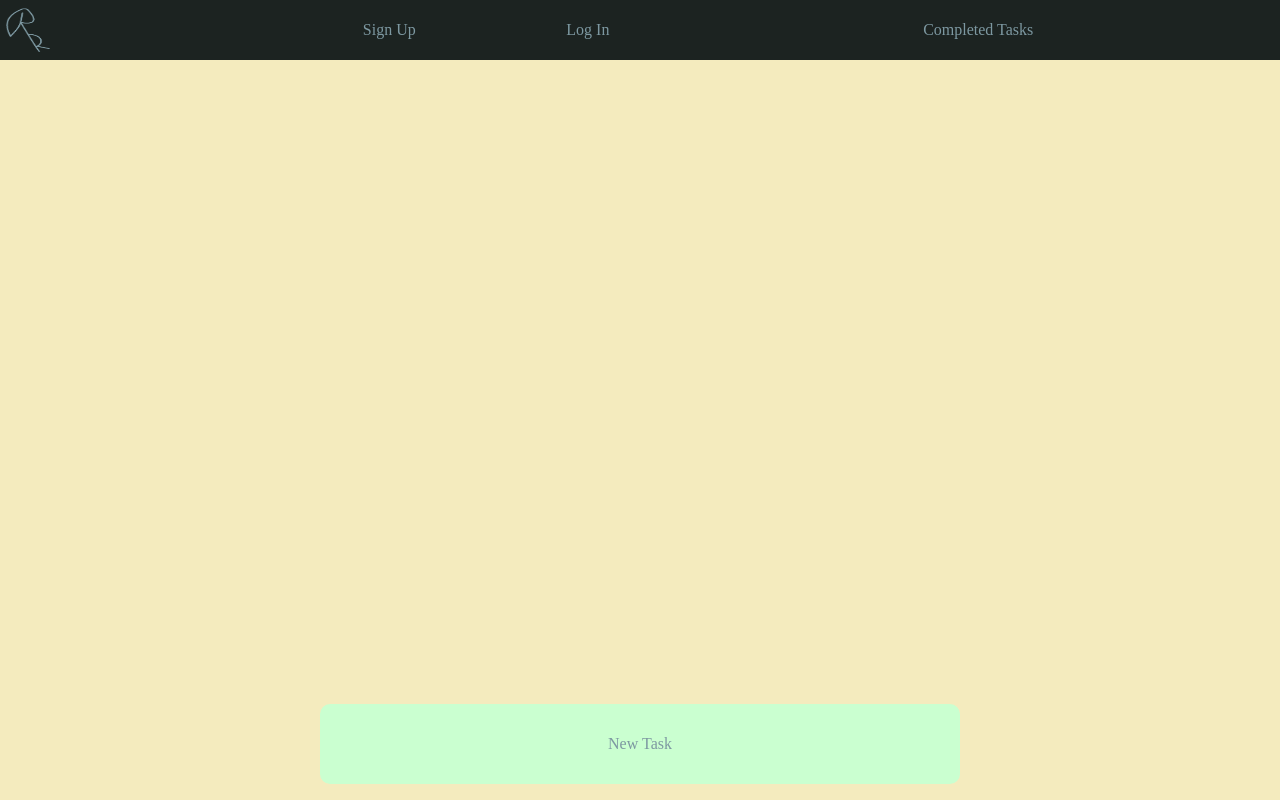
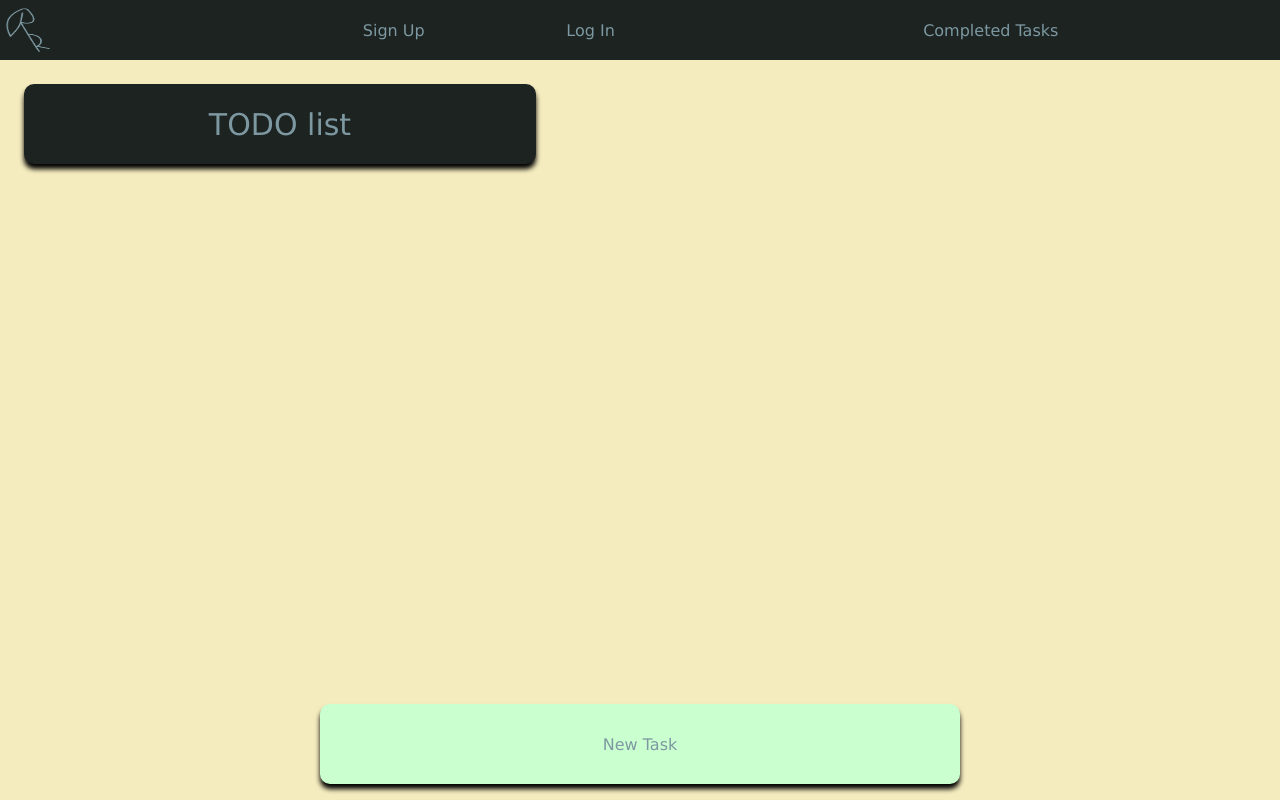
Before and after one commit to CodeSplash7/To-do-list, a plain HTML site: page index.html in a window 1280 px wide. Drawn offline with Linux system fonts and the light colour scheme.

Commit message:
added title and solved bug where new task text color didnt animate

```diff
--- a/css/index.css
+++ b/css/index.css
@@ -6,7 +6,8 @@
 body,
 html {
   height: 100vh;
-  background: rgb(244, 235, 190)
+  background: rgb(244, 235, 190);
+  font-family: "MS Sans Serif", Geneva, sans-serif;
 }
 
 .nav {
@@ -68,8 +69,8 @@ html {
   transform: translateX(-50%);
   border-radius: 10px;
   color: rgb(125, 152, 161);
-  transition: color .3s linear;
-  transition: background-color .3s linear;
+  transition: color .3s linear, background-color .3s linear;
+  box-shadow: 0 5px 5px black;
 }
 
 .new-taskB p {
@@ -82,3 +83,23 @@ html {
   background-color: rgb(161, 204, 166);
   color: rgb(73, 88, 92);
 }
+
+.todo-title {
+  font-size: 30px;
+  width: 40vw;
+  height: 10vh;
+  background-color: rgb(28, 35, 33);
+  position: relative;
+  top: 3vh;
+  left: 3vh;
+  text-align: center;
+  color: rgb(125, 152, 161);
+  border-radius: 10px;
+  box-shadow: 0 5px 5px black;
+}
+
+.todo-title p {
+  position: relative;
+  top: 50%;
+  transform: translateY(-50%);
+}
--- a/index.html
+++ b/index.html
@@ -16,6 +16,7 @@
       <a class="item item2" href="#"><p>Log In</p></a>
       <a class="item item3" href="#"><p>Completed Tasks</p></a>
     </div>
+    <div class="todo-title"><p>TODO list</p></div>
     <div class="new-taskB"><p>New Task</p></div>
   </body>
 </html>
```
